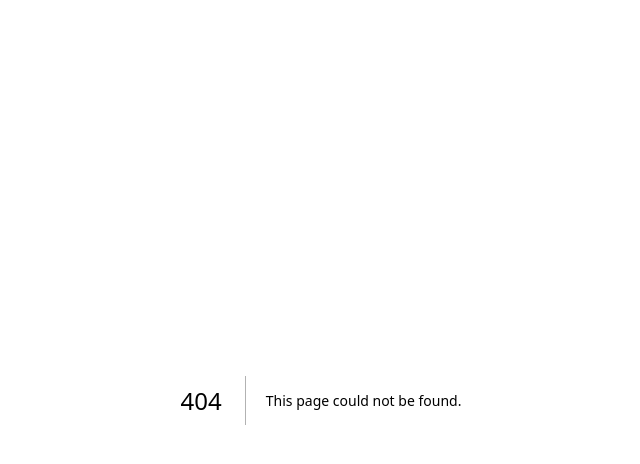
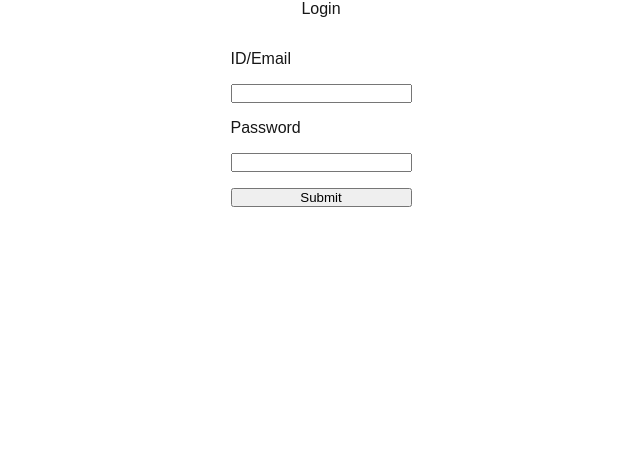
Before and after one commit to neutrixs/sevima-hackathon, a Next.js app: page /login in a window 1280 px wide. Before the commit this address had no page. Shown: the top 464 px of the page, without its empty margins (319-959 px from the left). Built offline with nearby package versions, Linux system fonts and the light colour scheme.

Commit message:
login page

```diff
--- a/package.json
+++ b/package.json
@@ -16,6 +16,7 @@
     "@types/bcrypt": "^5.0.2",
     "bcrypt": "^6.0.0",
     "next": "15.4.1",
+    "next-client-cookies": "^2.1.0",
     "prisma": "^6.12.0",
     "react": "19.1.0",
     "react-dom": "19.1.0",
--- /dev/null
+++ b/src/app/login/page.module.css
@@ -0,0 +1,15 @@
+.container {
+    width: 100%;
+    height: 100%;
+    display: flex;
+    flex-direction: column;
+    justify-content: center;
+    align-items: center;
+    gap: 2em;
+}
+
+.formHolder {
+    display: flex;
+    flex-direction: column;
+    gap: 1em;
+}
--- /dev/null
+++ b/src/app/login/page.tsx
@@ -0,0 +1,50 @@
+"use client"
+
+import { useRef } from "react"
+import styles from "./page.module.css"
+import { redirect } from "next/navigation"
+
+export default function Login() {
+    const form = useRef<HTMLFormElement>(null!)
+    const unameInput = useRef<HTMLInputElement>(null!)
+    const passwordInput = useRef<HTMLInputElement>(null!)
+
+    async function onSubmit(e: React.FormEvent<HTMLFormElement>) {
+        e.preventDefault()
+
+        const username = unameInput.current.value
+        const password = passwordInput.current.value
+
+        const resp = await fetch("/api/login", {
+            method: "POST",
+            headers: {
+                'Content-Type': 'application/json'
+            },
+            body: JSON.stringify({
+                id: username,
+                password
+            })
+        })
+
+        if (resp.ok) {
+            redirect("/")
+        } else {
+            alert("Wrong id/email or password")
+        }
+    }
+
+    return (
+        <div className={styles.container}>
+            <p>Login</p>
+            <form ref={form} onSubmit={onSubmit}>
+                <div className={styles.formHolder}>
+                    <label htmlFor="id">ID/Email</label>
+                    <input type="text" ref={unameInput} id="id"></input>
+                    <label htmlFor="password">Password</label>
+                    <input type="password" ref={passwordInput} id="password"></input>
+                    <input type="submit"></input>
+                </div>
+            </form>
+        </div>
+    )
+}
--- /dev/null
+++ b/src/app/scripts/cookie.ts
@@ -0,0 +1,6 @@
+export default function getCookie(cookiename: string) {
+    // Get name followed by anything except a semicolon
+    var cookiestring=RegExp(cookiename+"=[^;]+").exec(document.cookie);
+    // Return everything after the equal sign, or an empty string if the cookie name not found
+    return decodeURIComponent(!!cookiestring ? cookiestring.toString().replace(/^[^=]+./,"") : "");
+}
```
Also changed, not shown: src/app/page.tsx (+14 -90 lines), 1 other file (tests, documents, lock files or other folders).
